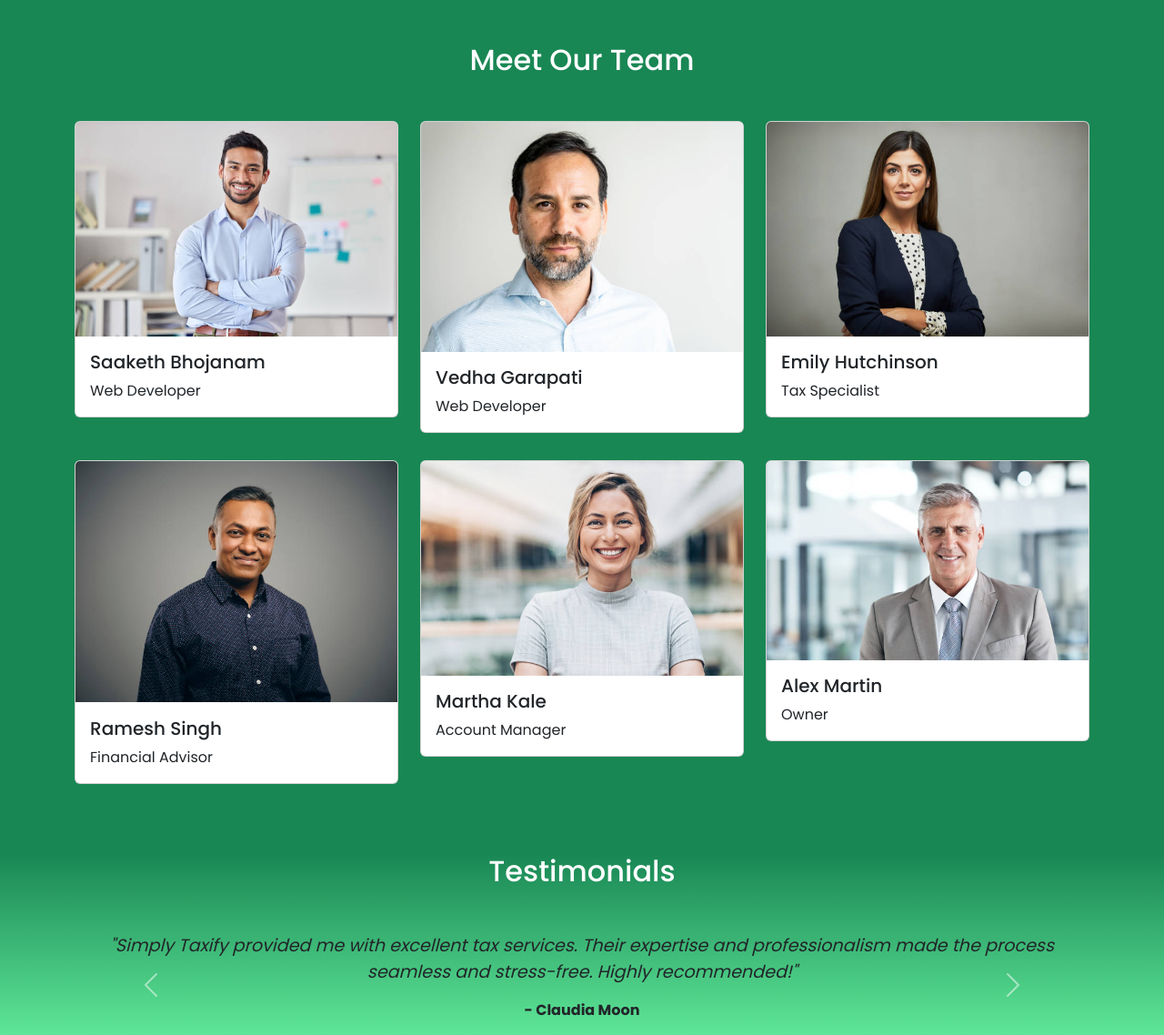
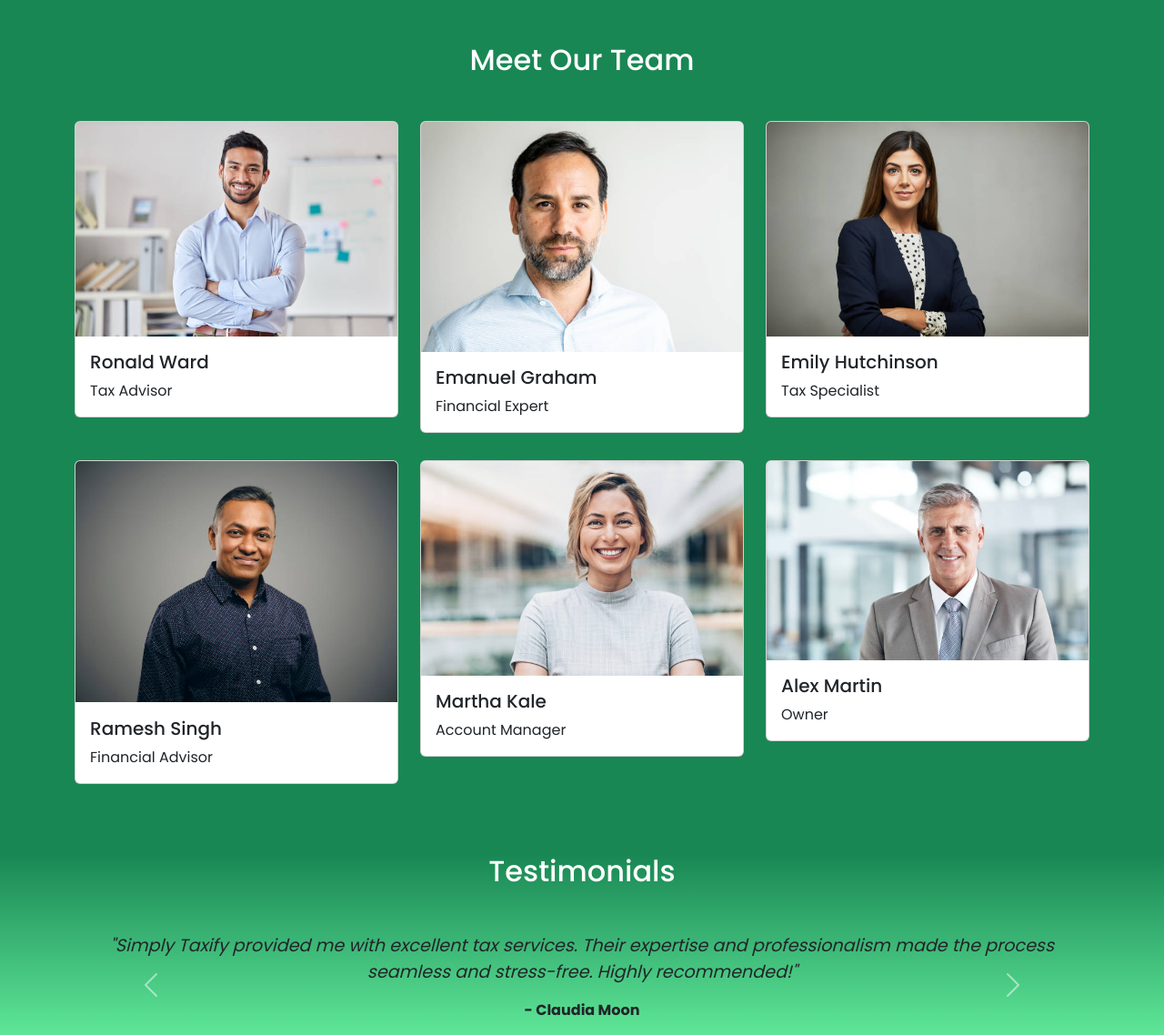
Before and after one commit to Vedha-Garapati/FBLA-Website-Coding-and-Development, a Django app: page / in a window 1280 px wide. Shown: the part 1702-2840 px from the top of the page at 91% size. Run offline with Django 5.2, Linux system fonts and the light colour scheme; parts of the project's set-up code (start-up, migrations or seed data) failed here and were passed over; some libraries are stand-ins or nearby versions.

Commit message:
Polishes

```diff
--- a/templates/index.html
+++ b/templates/index.html
@@ -115,8 +115,8 @@
           <div class="card">
             <img src="static\img\saaki-b.png" class="card-img-top" alt="Saaketh Bhojanam" />
             <div class="card-body">
-              <h5 class="card-title">Saaketh Bhojanam</h5>
-              <p class="card-text">Web Developer</p>
+              <h5 class="card-title">Ronald Ward</h5>
+              <p class="card-text">Tax Advisor</p>
             </div>
           </div>
         </div>
@@ -125,8 +125,8 @@
           <div class="card">
             <img src="static\img\vedha-g.png" class="card-img-top" alt="Vedha Garapati" />
             <div class="card-body">
-              <h5 class="card-title">Vedha Garapati</h5>
-              <p class="card-text">Web Developer</p>
+              <h5 class="card-title">Emanuel Graham</h5>
+              <p class="card-text">Financial Expert</p>
             </div>
           </div>
         </div>
```
